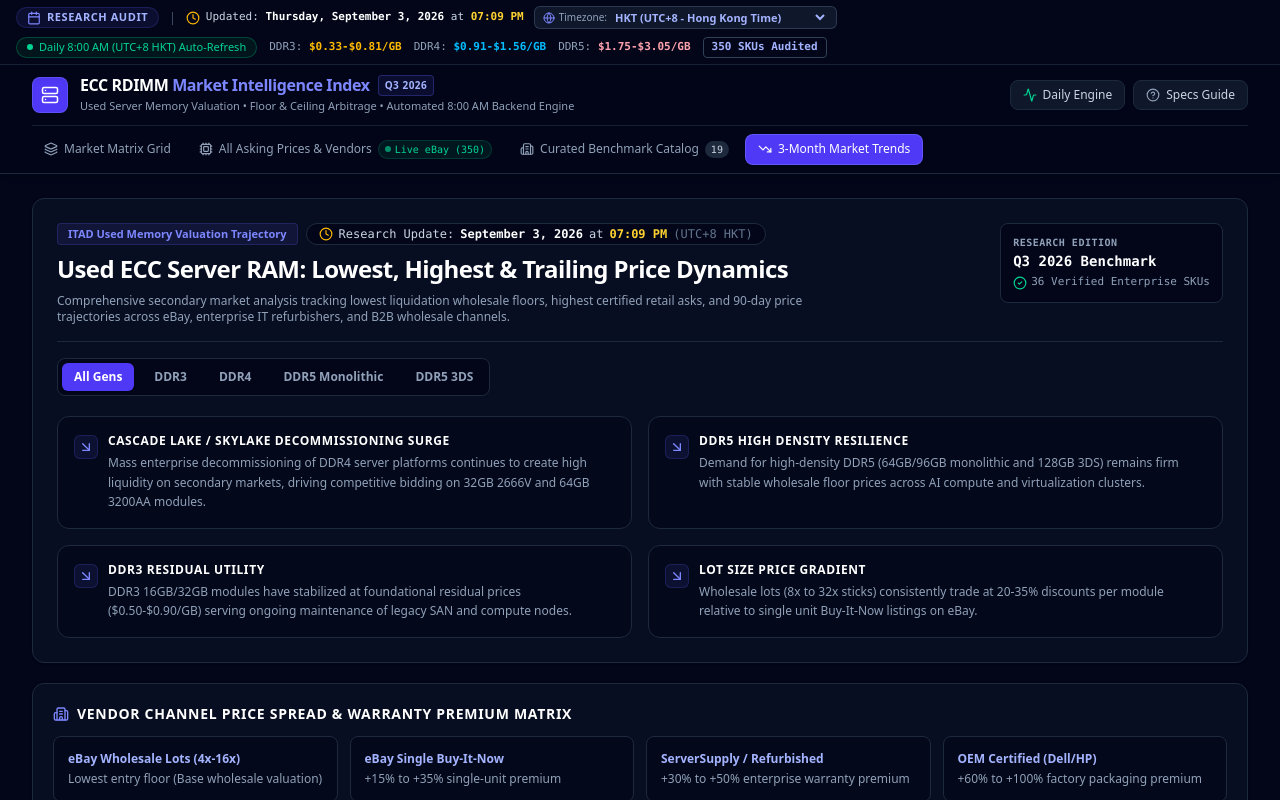
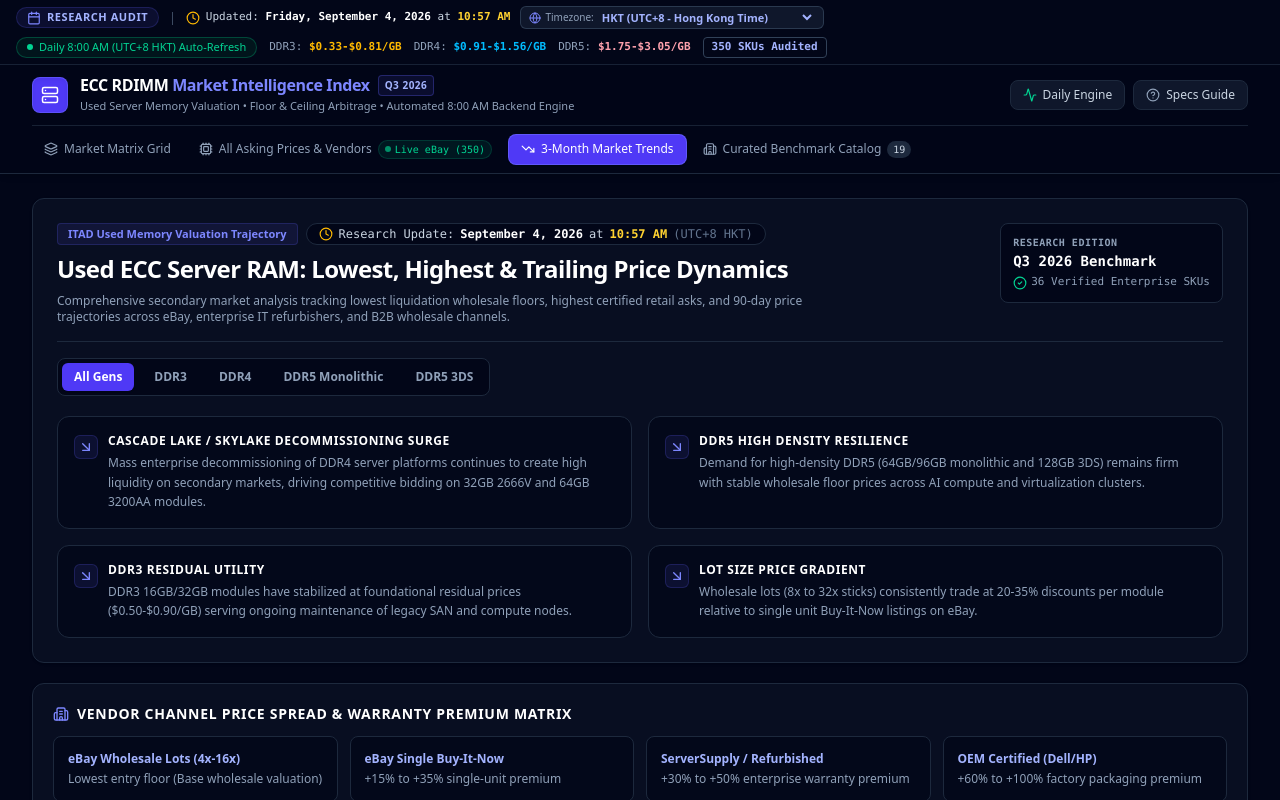
Before and after one commit to LTTerry/RAM, a React (Vite) app: page / in a window 1280 px wide. Both pictures are taken after a click on the button "3-Month Market Trends". Shown: the top 800 px of the page. Built offline with nearby package versions, Linux system fonts and the light colour scheme.

Commit message:
feat(ui): implement dynamic market data timestamps
Calculate the most recent update timestamp across multiple data sources and propagate it to UI components for accurate reporting.

```diff
--- a/src/App.tsx
+++ b/src/App.tsx
@@ -42,6 +42,27 @@ export default function App() {
     } catch {}
   };
 
+  // Calculate the most up-to-date timestamp across all sources (cronInfo, metadata, live listings)
+  const latestTimestamp = React.useMemo(() => {
+    const candidates: string[] = [];
+    if (cronInfo?.lastRun) candidates.push(cronInfo.lastRun);
+    if (cronInfo?.recentLogs?.[0]?.timestamp) candidates.push(cronInfo.recentLogs[0].timestamp);
+    if (metadata?.isoTimestamp) candidates.push(metadata.isoTimestamp);
+    if (liveEbayListings?.[0]?.scrapedAt) candidates.push(liveEbayListings[0].scrapedAt);
+    if (curatedListings?.[0]?.scrapedAt) candidates.push(curatedListings[0].scrapedAt);
+
+    let maxTime = 0;
+    let bestIso = metadata?.isoTimestamp || "2026-09-04T02:57:22.498Z";
+    for (const c of candidates) {
+      const t = new Date(c).getTime();
+      if (!isNaN(t) && t > maxTime) {
+        maxTime = t;
+        bestIso = c;
+      }
+    }
+    return bestIso;
+  }, [cronInfo, metadata, liveEbayListings, curatedListings]);
+
   // Fetch static market data from GitHub Pages host on load
   const fetchMarketData = async () => {
     try {
@@ -70,7 +91,7 @@ export default function App() {
             setCuratedTrends([]);
           }
           if (curatedData.metadata) {
-            setMetadata(curatedData.metadata);
+            setMetadata(prev => ({ ...prev, ...curatedData.metadata }));
           }
         }
       }
@@ -88,6 +109,9 @@ export default function App() {
           }
           if (ebayData.cronInfo) {
             setCronInfo(ebayData.cronInfo);
+          }
+          if (ebayData.metadata) {
+            setMetadata(prev => ({ ...prev, ...ebayData.metadata }));
           }
         }
       }
@@ -135,6 +159,7 @@ export default function App() {
         metadata={metadata}
         selectedTimezone={selectedTimezone}
         onTimezoneChange={handleTimezoneChange}
+        lastUpdatedTimestamp={latestTimestamp}
       />
 
       {/* Main Content Area */}
@@ -171,7 +196,7 @@ export default function App() {
                   <div className="flex items-center gap-2 text-slate-300 font-mono text-[11px] bg-slate-950/80 px-3 py-1.5 rounded-lg border border-slate-800">
                     <Clock className="w-4 h-4 text-amber-400 shrink-0" />
                     <span>
-                      Research Updated: <strong className="text-white">{formatToTimezone("2026-09-03T11:09:40.752Z", selectedTimezone).dayOfWeek}, {formatToTimezone("2026-09-03T11:09:40.752Z", selectedTimezone).dateString}</strong> at <strong className="text-amber-300">{formatToTimezone("2026-09-03T11:09:40.752Z", selectedTimezone).timeString}</strong> <span className="text-slate-500">({formatToTimezone("2026-09-03T11:09:40.752Z", selectedTimezone).tzOffsetLabel} {formatToTimezone("2026-09-03T11:09:40.752Z", selectedTimezone).tzBadge})</span>
+                      Research Updated: <strong className="text-white">{formatToTimezone(latestTimestamp, selectedTimezone).dayOfWeek}, {formatToTimezone(latestTimestamp, selectedTimezone).dateString}</strong> at <strong className="text-amber-300">{formatToTimezone(latestTimestamp, selectedTimezone).timeString}</strong> <span className="text-slate-500">({formatToTimezone(latestTimestamp, selectedTimezone).tzOffsetLabel} {formatToTimezone(latestTimestamp, selectedTimezone).tzBadge})</span>
                     </span>
                   </div>
                   <div className="flex items-center gap-2 flex-wrap">
@@ -241,6 +266,7 @@ export default function App() {
             catalogType="liveEbay"
             trends={trends}
             selectedTimezone={selectedTimezone}
+            lastUpdatedTimestamp={latestTimestamp}
           />
         )}
 
@@ -253,6 +279,7 @@ export default function App() {
             catalogType="curatedBenchmark"
             trends={curatedTrends}
             selectedTimezone={selectedTimezone}
+            lastUpdatedTimestamp={latestTimestamp}
           />
         )}
 
@@ -261,6 +288,7 @@ export default function App() {
             metadata={metadata}
             trends={trends}
             selectedTimezone={selectedTimezone}
+            lastUpdatedTimestamp={latestTimestamp}
           />
         )}
       </main>
@@ -280,7 +308,7 @@ export default function App() {
           <div className="flex items-center gap-4 text-slate-400 text-[11px]">
             <span className="flex items-center gap-1 font-mono">
               <Clock className="w-3.5 h-3.5 text-amber-400" />
-              Research Update: <strong className="text-slate-200">{formatToTimezone("2026-09-03T11:09:40.752Z", selectedTimezone).fullString}</strong>
+              Research Update: <strong className="text-slate-200">{formatToTimezone(latestTimestamp, selectedTimezone).fullString}</strong>
             </span>
             <span>•</span>
             <button
--- a/src/components/ListingsTable.tsx
+++ b/src/components/ListingsTable.tsx
@@ -32,6 +32,7 @@ interface ListingsTableProps {
   catalogType?: 'liveEbay' | 'curatedBenchmark';
   trends?: MarketTrend[];
   selectedTimezone?: SupportedTimezone;
+  lastUpdatedTimestamp?: string;
 }
 
 const TrendSparkline = ({ trend }: { trend: MarketTrend }) => {
@@ -114,6 +115,7 @@ export const ListingsTable: React.FC<ListingsTableProps> = ({
   catalogType = 'liveEbay',
   trends = [],
   selectedTimezone = 'Asia/Hong_Kong',
+  lastUpdatedTimestamp,
 }) => {
   const [searchTerm, setSearchTerm] = useState('');
   const [selectedVendor, setSelectedVendor] = useState<string>('ALL');
@@ -473,7 +475,7 @@ export const ListingsTable: React.FC<ListingsTableProps> = ({
           <div className="flex flex-wrap items-center gap-2">
             <div className="flex items-center gap-1.5 text-[11px] font-mono text-slate-300 bg-slate-950 px-2.5 py-1.5 rounded-lg border border-slate-800">
               <Clock className="w-3.5 h-3.5 text-amber-400 shrink-0" />
-              <span>Research: <strong className="text-white">{formatToTimezone("2026-09-03T11:09:40.752Z", selectedTimezone).dateString}</strong> • <strong className="text-amber-300">{formatToTimezone("2026-09-03T11:09:40.752Z", selectedTimezone).timeString}</strong> <span className="text-slate-500">({formatToTimezone("2026-09-03T11:09:40.752Z", selectedTimezone).tzOffsetLabel} {formatToTimezone("2026-09-03T11:09:40.752Z", selectedTimezone).tzBadge})</span></span>
+              <span>Research: <strong className="text-white">{formatToTimezone(lastUpdatedTimestamp || metadata.isoTimestamp || "2026-09-04T02:57:22.498Z", selectedTimezone).dateString}</strong> • <strong className="text-amber-300">{formatToTimezone(lastUpdatedTimestamp || metadata.isoTimestamp || "2026-09-04T02:57:22.498Z", selectedTimezone).timeString}</strong> <span className="text-slate-500">({formatToTimezone(lastUpdatedTimestamp || metadata.isoTimestamp || "2026-09-04T02:57:22.498Z", selectedTimezone).tzOffsetLabel} {formatToTimezone(lastUpdatedTimestamp || metadata.isoTimestamp || "2026-09-04T02:57:22.498Z", selectedTimezone).tzBadge})</span></span>
             </div>
             <button
               onClick={exportCSV}
--- a/src/components/MarketTrends.tsx
+++ b/src/components/MarketTrends.tsx
@@ -28,12 +28,14 @@ interface MarketTrendsProps {
   metadata?: ResearchMetadata;
   trends?: MarketTrend[];
   selectedTimezone?: SupportedTimezone;
+  lastUpdatedTimestamp?: string;
 }
 
 export const MarketTrends: React.FC<MarketTrendsProps> = ({
   metadata = CURRENT_RESEARCH_METADATA,
   trends = MARKET_TRENDS_DATA,
   selectedTimezone = 'Asia/Hong_Kong',
+  lastUpdatedTimestamp,
 }) => {
   const [selectedGen, setSelectedGen] = useState<'ALL' | 'DDR3' | 'DDR4' | 'DDR5' | 'DDR5_MONO' | 'DDR5_3DS'>('ALL');
   const [isFormulaModalOpen, setIsFormulaModalOpen] = useState(false);
@@ -62,7 +64,7 @@ export const MarketTrends: React.FC<MarketTrendsProps> = ({
               </span>
               <span className="bg-slate-950 text-slate-300 border border-slate-800 px-3 py-0.5 rounded-full text-xs flex items-center gap-1.5 font-mono">
                 <Clock className="w-3.5 h-3.5 text-amber-400" />
-                Research Update: <strong className="text-white font-semibold">{formatToTimezone("2026-09-03T11:09:40.752Z", selectedTimezone).dateString}</strong> at <strong className="text-amber-300 font-semibold">{formatToTimezone("2026-09-03T11:09:40.752Z", selectedTimezone).timeString}</strong> <span className="text-slate-500">({formatToTimezone("2026-09-03T11:09:40.752Z", selectedTimezone).tzOffsetLabel} {formatToTimezone("2026-09-03T11:09:40.752Z", selectedTimezone).tzBadge})</span>
+                Research Update: <strong className="text-white font-semibold">{formatToTimezone(lastUpdatedTimestamp || metadata.isoTimestamp || "2026-09-04T02:57:22.498Z", selectedTimezone).dateString}</strong> at <strong className="text-amber-300 font-semibold">{formatToTimezone(lastUpdatedTimestamp || metadata.isoTimestamp || "2026-09-04T02:57:22.498Z", selectedTimezone).timeString}</strong> <span className="text-slate-500">({formatToTimezone(lastUpdatedTimestamp || metadata.isoTimestamp || "2026-09-04T02:57:22.498Z", selectedTimezone).tzOffsetLabel} {formatToTimezone(lastUpdatedTimestamp || metadata.isoTimestamp || "2026-09-04T02:57:22.498Z", selectedTimezone).tzBadge})</span>
               </span>
             </div>
             <div>
--- a/src/components/Navbar.tsx
+++ b/src/components/Navbar.tsx
@@ -25,6 +25,7 @@ interface NavbarProps {
   metadata: ResearchMetadata;
   selectedTimezone: SupportedTimezone;
   onTimezoneChange: (tz: SupportedTimezone) => void;
+  lastUpdatedTimestamp?: string;
 }
 
 export const Navbar: React.FC<NavbarProps> = ({
@@ -38,10 +39,11 @@ export const Navbar: React.FC<NavbarProps> = ({
   metadata,
   selectedTimezone,
   onTimezoneChange,
+  lastUpdatedTimestamp,
 }) => {
-  // Compute formatted audit time according to user selected timezone
-  // Default base timestamp is the research snapshot: September 3, 2026 19:09:40 HKT (2026-09-03T11:09:40.752Z)
-  const auditFormatted = formatToTimezone("2026-09-03T11:09:40.752Z", selectedTimezone, { includeDayOfWeek: true });
+  // Compute formatted audit time according to user selected timezone and live dataset timestamp
+  const effectiveTimestamp = lastUpdatedTimestamp || metadata.isoTimestamp || "2026-09-04T02:57:22.498Z";
+  const auditFormatted = formatToTimezone(effectiveTimestamp, selectedTimezone, { includeDayOfWeek: true });
 
   return (
     <header className="sticky top-0 z-40 bg-slate-950/95 backdrop-blur-md text-slate-200 border-b border-slate-800 shadow-md">
@@ -182,6 +184,18 @@ export const Navbar: React.FC<NavbarProps> = ({
           </button>
 
           <button
+            onClick={() => setActiveTab('trends')}
+            className={`flex items-center gap-1.5 px-3 py-1.5 text-xs font-medium rounded-lg whitespace-nowrap transition-colors ${
+              activeTab === 'trends'
+                ? 'bg-indigo-600 text-white border border-indigo-400/40 shadow-xs'
+                : 'text-slate-400 hover:text-slate-200 hover:bg-slate-900'
+            }`}
+          >
+            <TrendingDown className="w-3.5 h-3.5" />
+            3-Month Market Trends
+          </button>
+
+          <button
             onClick={() => setActiveTab('curated')}
             className={`flex items-center gap-1.5 px-3 py-1.5 text-xs font-medium rounded-lg whitespace-nowrap transition-colors ${
               activeTab === 'curated'
@@ -197,18 +211,6 @@ export const Navbar: React.FC<NavbarProps> = ({
               {totalCuratedCount || 72}
             </span>
           </button>
-
-          <button
-            onClick={() => setActiveTab('trends')}
-            className={`flex items-center gap-1.5 px-3 py-1.5 text-xs font-medium rounded-lg whitespace-nowrap transition-colors ${
-              activeTab === 'trends'
-                ? 'bg-indigo-600 text-white border border-indigo-400/40 shadow-xs'
-                : 'text-slate-400 hover:text-slate-200 hover:bg-slate-900'
-            }`}
-          >
-            <TrendingDown className="w-3.5 h-3.5" />
-            3-Month Market Trends
-          </button>
         </nav>
       </div>
     </header>
--- a/src/data/researchMetadata.ts
+++ b/src/data/researchMetadata.ts
@@ -1,29 +1,31 @@
 export interface ResearchMetadata {
-  lastUpdatedDate: string; // e.g. "August 30, 2026"
-  lastUpdatedDay: string;  // e.g. "Saturday"
-  lastUpdatedTime: string; // e.g. "08:35 PM"
-  timezone: string;        // e.g. "UTC-7 (PDT)"
-  formattedFullTimestamp: string; // "Sunday, August 30, 2026 at 07:50 AM (UTC-7)"
+  lastUpdatedDate: string; // e.g. "September 4, 2026"
+  lastUpdatedDay: string;  // e.g. "Friday"
+  lastUpdatedTime: string; // e.g. "10:57 AM"
+  timezone: string;        // e.g. "UTC+8 (Hong Kong Time)"
+  formattedFullTimestamp: string; // "Friday, September 4, 2026 at 10:57 AM (UTC+8)"
   researchQuarter: string; // "Q3 2026"
   totalSkusAudited: number;
   marketScope: string;
+  isoTimestamp?: string;
 }
 
 export const CURRENT_RESEARCH_METADATA: ResearchMetadata = {
-  lastUpdatedDate: "September 3, 2026",
-  lastUpdatedDay: "Thursday",
-  lastUpdatedTime: "07:09 PM",
+  lastUpdatedDate: "September 4, 2026",
+  lastUpdatedDay: "Friday",
+  lastUpdatedTime: "10:57 AM",
   timezone: "UTC+8 (Hong Kong Time)",
-  formattedFullTimestamp: "Thursday, September 3, 2026 at 07:09 PM (UTC+8)",
+  formattedFullTimestamp: "Friday, September 4, 2026 at 10:57 AM (UTC+8)",
   researchQuarter: "Q3 2026",
   totalSkusAudited: 347,
-  marketScope: "eBay Browse API (347 Verified Active Seller Listings) + Enterprise Distributors"
+  marketScope: "eBay Browse API (347 Verified Active Seller Listings) + Enterprise Distributors",
+  isoTimestamp: "2026-09-04T02:57:22.498Z"
 };
 
 export const DEFAULT_CRON_INFO = {
   schedule: "0 0 * * *",
   scheduleDescription: "GitHub Actions workflow triggers daily at 08:00 AM UTC+8 (00:00 UTC)",
-  lastRun: "2026-09-03T11:09:40.752Z",
+  lastRun: "2026-09-04T02:57:22.498Z",
   nextRun: "Managed by GitHub Actions schedule (Daily 8:00 AM HKT)",
   isRefreshing: false,
   storageType: "Static JSON on GitHub Pages ($0 Hosting/DB Cost)",
@@ -33,7 +35,7 @@ export const DEFAULT_CRON_INFO = {
   dataSource: "eBay Browse API (Live Production Listings)",
   recentLogs: [
     {
-      timestamp: "2026-09-03T11:09:40.752Z",
+      timestamp: "2026-09-04T02:57:22.498Z",
       type: "SCHEDULED" as const,
       status: "SUCCESS" as const,
       message: "Live market data sourced directly from real-time eBay Browse API (347 active listings verified).",
```
Also changed, not shown: 1 other file (tests, documents, lock files or other folders).
